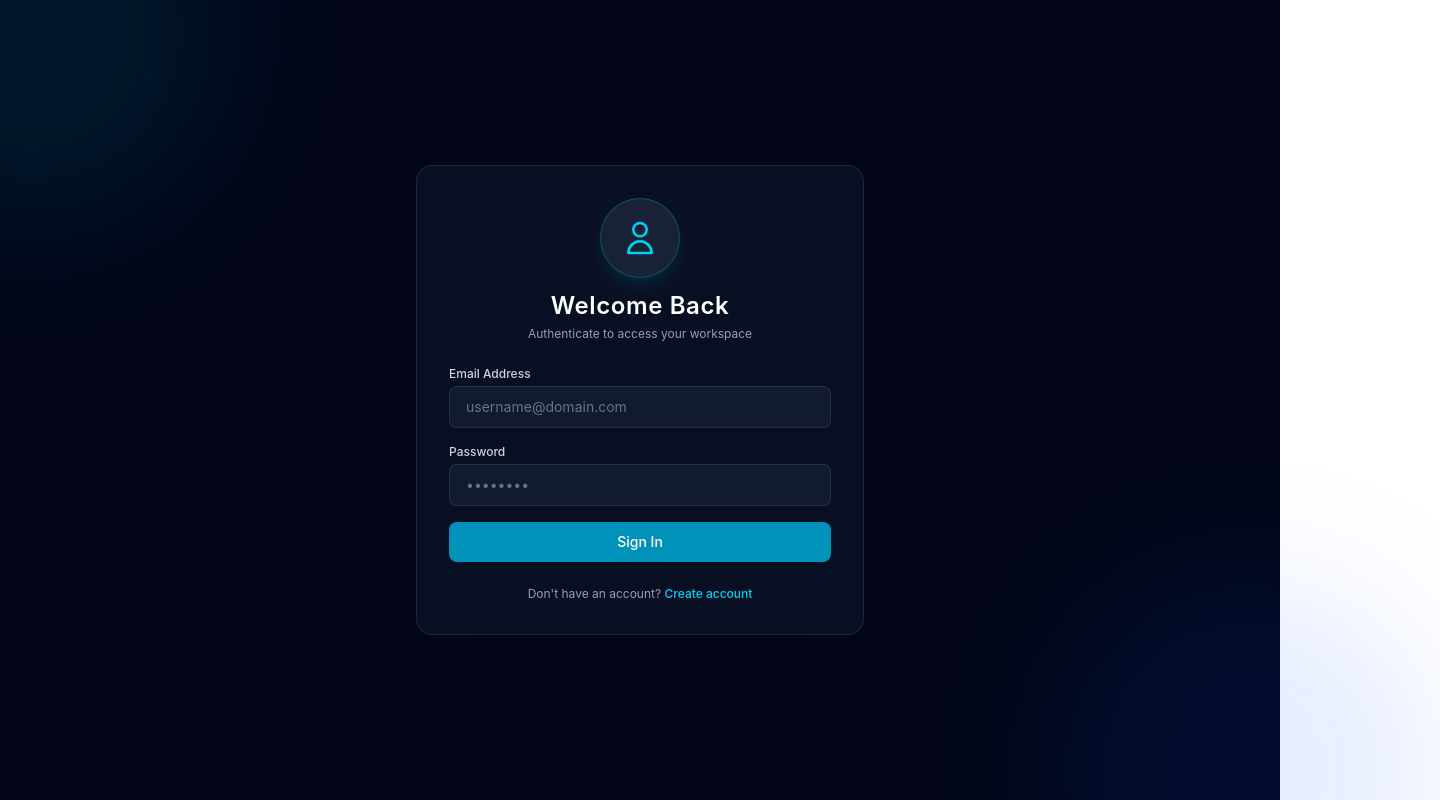
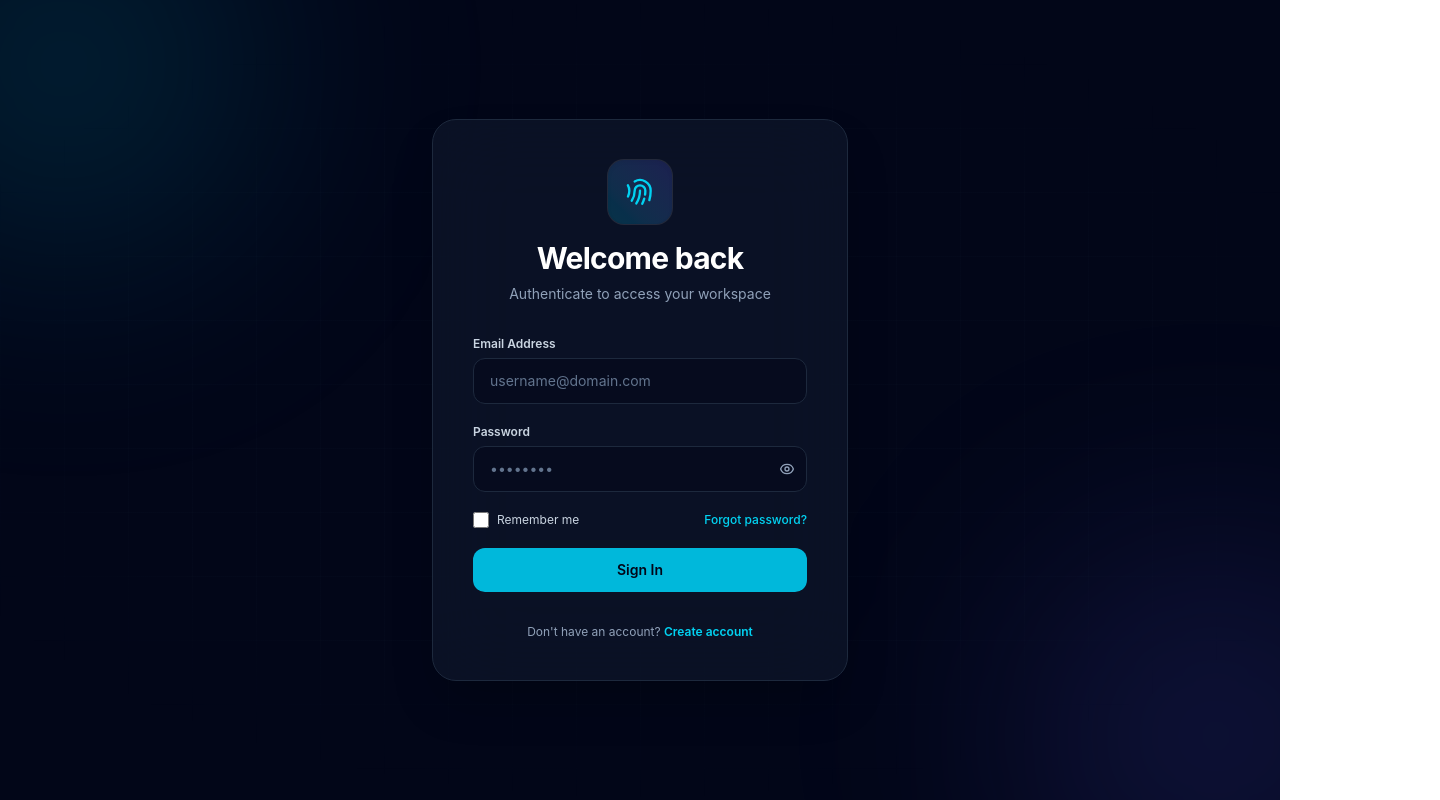
Before and after one commit to DAUD-01/Dawvix-OS, a React (Vite) app in the folder client/: page / in a window 1280 px wide. Shown: the top 800 px of the page, 1440 px wide, since content can reach past the window. Built offline with nearby package versions, Linux system fonts and the light colour scheme.

Commit message:
feat: enhance Login and Register components with password visibility toggle and remember me functionality

```diff
--- a/client/src/pages/Login.tsx
+++ b/client/src/pages/Login.tsx
@@ -6,6 +6,8 @@ import { useAuthStore } from "../stores/authStore";
 export default function Login() {
   const [email, setEmail] = useState("");
   const [password, setPassword] = useState("");
+  const [showPassword, setShowPassword] = useState(false);
+  const [rememberMe, setRememberMe] = useState(false);
   const [loading, setLoading] = useState(false);
   const [error, setError] = useState<string | null>(null);
 
@@ -22,7 +24,12 @@ export default function Login() {
 
       setToken(data.token);
       setUser(data.user);
+
+      if (rememberMe) {
         localStorage.setItem("token", data.token);
+      } else {
+        sessionStorage.setItem("token", data.token);
+      }
 
       // Redirect to desktop route automatically
       navigate("/desktop");
@@ -47,18 +54,21 @@ export default function Login() {
   };
 
   return (
-    <div className="relative flex min-h-screen w-full items-center justify-center bg-slate-950 font-sans antialiased selection:bg-cyan-500 selection:text-white">
-      {/* OS Background Subtle Glow FX */}
-      <div className="absolute -top-40 -left-40 h-96 w-96 rounded-full bg-cyan-500/10 blur-3xl" />
-      <div className="absolute -bottom-40 -right-40 h-96 w-96 rounded-full bg-blue-600/10 blur-3xl" />
+    <div className="relative flex min-h-screen w-full items-center justify-center overflow-hidden bg-slate-950 font-sans text-slate-100 antialiased selection:bg-cyan-500 selection:text-white">
+      {/* Background Radial Glows & Grid Pattern */}
+      <div className="absolute inset-0 bg-[linear-gradient(to_right,#1e293b15_1px,transparent_1px),linear-gradient(to_bottom,#1e293b15_1px,transparent_1px)] bg-[size:4rem_4rem] [mask-image:radial-gradient(ellipse_60%_50%_at_50%_50%,#000_70%,transparent_100%)]" />
+      <div className="pointer-events-none absolute -top-32 -left-32 h-96 w-96 rounded-full bg-cyan-500/15 blur-[120px]" />
+      <div className="pointer-events-none absolute -bottom-32 -right-32 h-96 w-96 rounded-full bg-indigo-500/15 blur-[120px]" />
 
-      {/* Glassmorphic Login Card */}
-      <div className="relative z-10 w-full max-w-md rounded-2xl border border-white/10 bg-slate-900/60 p-8 shadow-2xl backdrop-blur-xl transition-all">
-        {/* User / System Avatar */}
-        <div className="mb-6 flex flex-col items-center">
-          <div className="mb-3 flex h-20 w-20 items-center justify-center rounded-full border border-cyan-500/30 bg-slate-800/80 shadow-lg shadow-cyan-500/10">
+      {/* Main Container */}
+      <div className="relative z-10 w-full max-w-md px-4">
+        {/* Card */}
+        <div className="rounded-3xl border border-slate-800 bg-slate-900/70 p-8 shadow-2xl backdrop-blur-2xl transition-all sm:p-10">
+          {/* Avatar / System Header */}
+          <div className="mb-8 flex flex-col items-center text-center">
+            <div className="relative mb-4 flex h-16 w-16 items-center justify-center rounded-2xl bg-gradient-to-tr from-cyan-500/20 to-indigo-500/20 shadow-inner ring-1 ring-white/10">
               <svg
-              className="h-10 w-10 text-cyan-400"
+                className="h-8 w-8 text-cyan-400"
                 fill="none"
                 stroke="currentColor"
                 viewBox="0 0 24 24"
@@ -66,30 +76,40 @@ export default function Login() {
                 <path
                   strokeLinecap="round"
                   strokeLinejoin="round"
-                strokeWidth={1.5}
-                d="M16 7a4 4 0 11-8 0 4 4 0 018 0zM12 14a7 7 0 00-7 7h14a7 7 0 00-7-7z"
+                  strokeWidth={1.75}
+                  d="M12 11c0 3.517-1.009 6.799-2.753 9.571m-3.44-2.04l.054-.09A13.916 13.916 0 008 11a4 4 0 118 0c0 1.017-.07 2.019-.203 3m-2.118 6.844A21.88 21.88 0 0015.171 17m3.839 1.132c.645-2.266.99-4.659.99-7.132A8 8 0 008 4.07M3 15.364c.64-1.319 1-2.8 1-4.364 0-1.457-.39-2.823-1.07-4"
                 />
               </svg>
             </div>
-          <h1 className="text-2xl font-semibold tracking-wide text-white">
-            Welcome Back
+            <h1 className="text-2xl font-bold tracking-tight text-white sm:text-3xl">
+              Welcome back
             </h1>
-          <p className="mt-1 text-xs text-slate-400">
+            <p className="mt-2 text-sm text-slate-400">
               Authenticate to access your workspace
             </p>
           </div>
 
           {/* Error Notification */}
           {error && (
-          <div className="mb-4 rounded-lg border border-red-500/30 bg-red-500/10 p-3 text-center text-xs text-red-400">
-            {error}
+            <div className="mb-6 flex items-start gap-3 rounded-xl border border-red-500/20 bg-red-500/10 p-3.5 text-xs text-red-400">
+              <svg
+                className="mt-0.5 h-4 w-4 shrink-0 fill-current"
+                viewBox="0 0 20 20"
+              >
+                <path
+                  fillRule="evenodd"
+                  d="M10 18a8 8 0 100-16 8 8 0 000 16zM8.707 7.293a1 1 0 00-1.414 1.414L8.586 10l-1.293 1.293a1 1 0 101.414 1.414L10 11.414l1.293 1.293a1 1 0 001.414-1.414L11.414 10l1.293-1.293a1 1 0 00-1.414-1.414L10 8.586 8.707 7.293z"
+                  clipRule="evenodd"
+                />
+              </svg>
+              <span>{error}</span>
             </div>
           )}
 
           {/* Form */}
-        <form onSubmit={handleSubmit} className="space-y-4">
+          <form onSubmit={handleSubmit} className="space-y-5">
             <div>
-            <label className="mb-1 block text-xs font-medium text-slate-300">
+              <label className="mb-1.5 block text-xs font-semibold text-slate-300">
                 Email Address
               </label>
               <input
@@ -98,32 +118,98 @@ export default function Login() {
                 placeholder="username@domain.com"
                 value={email}
                 onChange={(e) => setEmail(e.target.value)}
-              className="w-full rounded-lg border border-slate-700/60 bg-slate-800/50 px-4 py-2.5 text-sm text-slate-100 placeholder-slate-500 transition focus:border-cyan-500 focus:bg-slate-800/80 focus:outline-none focus:ring-1 focus:ring-cyan-500"
+                className="w-full rounded-xl border border-slate-800 bg-slate-950/50 px-4 py-3 text-sm text-slate-100 placeholder-slate-500 transition duration-200 focus:border-cyan-500/80 focus:bg-slate-900 focus:outline-none focus:ring-4 focus:ring-cyan-500/10"
               />
             </div>
 
             <div>
-            <label className="mb-1 block text-xs font-medium text-slate-300">
+              <label className="mb-1.5 block text-xs font-semibold text-slate-300">
                 Password
               </label>
+              <div className="relative">
                 <input
-              type="password"
+                  type={showPassword ? "text" : "password"}
                   required
                   placeholder="••••••••"
                   value={password}
                   onChange={(e) => setPassword(e.target.value)}
-              className="w-full rounded-lg border border-slate-700/60 bg-slate-800/50 px-4 py-2.5 text-sm text-slate-100 placeholder-slate-500 transition focus:border-cyan-500 focus:bg-slate-800/80 focus:outline-none focus:ring-1 focus:ring-cyan-500"
+                  className="w-full rounded-xl border border-slate-800 bg-slate-950/50 px-4 py-3 pr-10 text-sm text-slate-100 placeholder-slate-500 transition duration-200 focus:border-cyan-500/80 focus:bg-slate-900 focus:outline-none focus:ring-4 focus:ring-cyan-500/10"
                 />
+                <button
+                  type="button"
+                  onClick={() => setShowPassword(!showPassword)}
+                  className="absolute right-3 top-1/2 -translate-y-1/2 text-slate-400 hover:text-slate-200 focus:outline-none"
+                >
+                  {showPassword ? (
+                    <svg
+                      className="h-4 w-4"
+                      fill="none"
+                      stroke="currentColor"
+                      viewBox="0 0 24 24"
+                    >
+                      <path
+                        strokeLinecap="round"
+                        strokeLinejoin="round"
+                        strokeWidth={2}
+                        d="M13.875 18.825A10.05 10.05 0 0112 19c-4.478 0-8.268-2.943-9.543-7a9.97 9.97 0 011.563-3.029m5.858-5.908a8.959 8.959 0 013.122-.863c4.478 0 8.268 2.943 9.543 7a10.025 10.025 0 01-4.132 5.411m-6.115-6.115a3 3 0 104.243 4.243M9.878 9.878l4.242 4.242M3 3l18 18"
+                      />
+                    </svg>
+                  ) : (
+                    <svg
+                      className="h-4 w-4"
+                      fill="none"
+                      stroke="currentColor"
+                      viewBox="0 0 24 24"
+                    >
+                      <path
+                        strokeLinecap="round"
+                        strokeLinejoin="round"
+                        strokeWidth={2}
+                        d="M15 12a3 3 0 11-6 0 3 3 0 016 0z"
+                      />
+                      <path
+                        strokeLinecap="round"
+                        strokeLinejoin="round"
+                        strokeWidth={2}
+                        d="M2.458 12C3.732 7.943 7.523 5 12 5c4.478 0 8.268 2.943 9.542 7-1.274 4.057-5.064 7-9.542 7-4.477 0-8.268-2.943-9.542-7z"
+                      />
+                    </svg>
+                  )}
+                </button>
+              </div>
             </div>
 
+            {/* Remember Me & Forgot Password Row */}
+            <div className="flex items-center justify-between text-xs">
+              <label className="flex cursor-pointer items-center gap-2 text-slate-300">
+                <input
+                  type="checkbox"
+                  checked={rememberMe}
+                  onChange={(e) => setRememberMe(e.target.checked)}
+                  className="h-4 w-4 rounded border-slate-700 bg-slate-950 text-cyan-500 focus:ring-cyan-500/20 focus:ring-offset-0"
+                />
+                Remember me
+              </label>
+              <Link
+                to="/forgot-password"
+                className="font-medium text-cyan-400 hover:text-cyan-300 hover:underline"
+              >
+                Forgot password?
+              </Link>
+            </div>
+
+            {/* Submit Button */}
             <button
               type="submit"
               disabled={loading}
-            className="mt-2 flex w-full items-center justify-center rounded-lg bg-cyan-600 px-4 py-2.5 text-sm font-medium text-white transition duration-200 hover:bg-cyan-500 focus:outline-none focus:ring-2 focus:ring-cyan-400 focus:ring-offset-2 focus:ring-offset-slate-900 disabled:opacity-50"
+              className="mt-2 flex w-full items-center justify-center rounded-xl bg-cyan-500 px-4 py-3 text-sm font-semibold text-slate-950 transition duration-200 hover:bg-cyan-400 focus:outline-none focus:ring-4 focus:ring-cyan-500/20 active:scale-[0.98] disabled:pointer-events-none disabled:opacity-50"
             >
               {loading ? (
                 <span className="flex items-center gap-2">
-                <svg className="h-4 w-4 animate-spin" viewBox="0 0 24 24">
+                  <svg
+                    className="h-4 w-4 animate-spin text-slate-950"
+                    viewBox="0 0 24 24"
+                  >
                     <circle
                       className="opacity-25"
                       cx="12"
@@ -148,16 +234,17 @@ export default function Login() {
           </form>
 
           {/* Footer Navigation */}
-        <div className="mt-6 text-center text-xs text-slate-400">
+          <div className="mt-8 text-center text-xs text-slate-400">
             Don't have an account?{" "}
             <Link
               to="/register"
-            className="font-medium text-cyan-400 hover:text-cyan-300 hover:underline"
+              className="font-semibold text-cyan-400 hover:text-cyan-300 hover:underline"
             >
               Create account
             </Link>
           </div>
         </div>
       </div>
+    </div>
   );
 }
--- a/client/src/pages/Register.tsx
+++ b/client/src/pages/Register.tsx
@@ -6,6 +6,8 @@ export default function Register() {
   const [username, setUsername] = useState("");
   const [email, setEmail] = useState("");
   const [password, setPassword] = useState("");
+  const [showPassword, setShowPassword] = useState(false);
+  const [agreeTerms, setAgreeTerms] = useState(false);
   const [loading, setLoading] = useState(false);
   const [error, setError] = useState<string | null>(null);
 
@@ -14,6 +16,12 @@ export default function Register() {
   const handleSubmit = async (e: React.FormEvent) => {
     e.preventDefault();
     setError(null);
+
+    if (!agreeTerms) {
+      setError("Please accept the terms and conditions to proceed.");
+      return;
+    }
+
     setLoading(true);
 
     try {
@@ -37,18 +45,21 @@ export default function Register() {
   };
 
   return (
-    <div className="relative flex min-h-screen w-full items-center justify-center bg-slate-950 font-sans antialiased selection:bg-cyan-500 selection:text-white">
-      {/* Ambient Lighting FX */}
-      <div className="absolute -top-40 -right-40 h-96 w-96 rounded-full bg-cyan-500/10 blur-3xl" />
-      <div className="absolute -bottom-40 -left-40 h-96 w-96 rounded-full bg-blue-600/10 blur-3xl" />
+    <div className="relative flex min-h-screen w-full items-center justify-center overflow-hidden bg-slate-950 font-sans text-slate-100 antialiased selection:bg-cyan-500 selection:text-white">
+      {/* Background Radial Glows & Grid Pattern */}
+      <div className="absolute inset-0 bg-[linear-gradient(to_right,#1e293b15_1px,transparent_1px),linear-gradient(to_bottom,#1e293b15_1px,transparent_1px)] bg-[size:4rem_4rem] [mask-image:radial-gradient(ellipse_60%_50%_at_50%_50%,#000_70%,transparent_100%)]" />
+      <div className="pointer-events-none absolute -top-32 -right-32 h-96 w-96 rounded-full bg-cyan-500/15 blur-[120px]" />
+      <div className="pointer-events-none absolute -bottom-32 -left-32 h-96 w-96 rounded-full bg-indigo-500/15 blur-[120px]" />
 
-      {/* Glassmorphic Registration Card */}
-      <div className="relative z-10 w-full max-w-md rounded-2xl border border-white/10 bg-slate-900/60 p-8 shadow-2xl backdrop-blur-xl transition-all">
-        {/* System Icon & Title */}
-        <div className="mb-6 flex flex-col items-center">
-          <div className="mb-3 flex h-20 w-20 items-center justify-center rounded-full border border-cyan-500/30 bg-slate-800/80 shadow-lg shadow-cyan-500/10">
+      {/* Main Container */}
+      <div className="relative z-10 w-full max-w-md px-4">
+        {/* Card */}
+        <div className="rounded-3xl border border-slate-800 bg-slate-900/70 p-8 shadow-2xl backdrop-blur-2xl transition-all sm:p-10">
+          {/* Header */}
+          <div className="mb-8 flex flex-col items-center text-center">
+            <div className="relative mb-4 flex h-16 w-16 items-center justify-center rounded-2xl bg-gradient-to-tr from-cyan-500/20 to-indigo-500/20 shadow-inner ring-1 ring-white/10">
               <svg
-              className="h-10 w-10 text-cyan-400"
+                className="h-8 w-8 text-cyan-400"
                 fill="none"
                 stroke="currentColor"
                 viewBox="0 0 24 24"
@@ -56,30 +67,40 @@ export default function Register() {
                 <path
                   strokeLinecap="round"
                   strokeLinejoin="round"
-                strokeWidth={1.5}
+                  strokeWidth={1.75}
                   d="M18 9v3m0 0v3m0-3h3m-3 0h-3m-2-5a4 4 0 11-8 0 4 4 0 018 0zM3 20a6 6 0 0112 0v1H3v-1z"
                 />
               </svg>
             </div>
-          <h1 className="text-2xl font-semibold tracking-wide text-white">
+            <h1 className="text-2xl font-bold tracking-tight text-white sm:text-3xl">
               Create Profile
             </h1>
-          <p className="mt-1 text-xs text-slate-400">
-            Set up your user account to access the system
+            <p className="mt-2 text-sm text-slate-400">
+              Set up your account to access the workspace
             </p>
           </div>
 
-        {/* Inline Error Display */}
+          {/* Inline Error Notification */}
           {error && (
-          <div className="mb-4 rounded-lg border border-red-500/30 bg-red-500/10 p-3 text-center text-xs text-red-400">
-            {error}
+            <div className="mb-6 flex items-start gap-3 rounded-xl border border-red-500/20 bg-red-500/10 p-3.5 text-xs text-red-400">
+              <svg
+                className="mt-0.5 h-4 w-4 shrink-0 fill-current"
+                viewBox="0 0 20 20"
+              >
+                <path
+                  fillRule="evenodd"
+                  d="M10 18a8 8 0 100-16 8 8 0 000 16zM8.707 7.293a1 1 0 00-1.414 1.414L8.586 10l-1.293 1.293a1 1 0 101.414 1.414L10 11.414l1.293 1.293a1 1 0 001.414-1.414L11.414 10l1.293-1.293a1 1 0 00-1.414-1.414L10 8.586 8.707 7.293z"
+                  clipRule="evenodd"
+                />
+              </svg>
+              <span>{error}</span>
             </div>
           )}
 
-        {/* Form Fields */}
+          {/* Form */}
           <form onSubmit={handleSubmit} className="space-y-4">
             <div>
-            <label className="mb-1 block text-xs font-medium text-slate-300">
+              <label className="mb-1.5 block text-xs font-semibold text-slate-300">
                 Username
               </label>
               <input
@@ -88,46 +109,111 @@ export default function Register() {
                 placeholder="dawood"
                 value={username}
                 onChange={(e) => setUsername(e.target.value)}
-              className="w-full rounded-lg border border-slate-700/60 bg-slate-800/50 px-4 py-2.5 text-sm text-slate-100 placeholder-slate-500 transition focus:border-cyan-500 focus:bg-slate-800/80 focus:outline-none focus:ring-1 focus:ring-cyan-500"
+                className="w-full rounded-xl border border-slate-800 bg-slate-950/50 px-4 py-3 text-sm text-slate-100 placeholder-slate-500 transition duration-200 focus:border-cyan-500/80 focus:bg-slate-900 focus:outline-none focus:ring-4 focus:ring-cyan-500/10"
               />
             </div>
 
             <div>
-            <label className="mb-1 block text-xs font-medium text-slate-300">
+              <label className="mb-1.5 block text-xs font-semibold text-slate-300">
                 Email Address
               </label>
               <input
                 type="email"
                 required
-              placeholder="user@dw-os.local"
+                placeholder="user@domain.com"
                 value={email}
                 onChange={(e) => setEmail(e.target.value)}
-              className="w-full rounded-lg border border-slate-700/60 bg-slate-800/50 px-4 py-2.5 text-sm text-slate-100 placeholder-slate-500 transition focus:border-cyan-500 focus:bg-slate-800/80 focus:outline-none focus:ring-1 focus:ring-cyan-500"
+                className="w-full rounded-xl border border-slate-800 bg-slate-950/50 px-4 py-3 text-sm text-slate-100 placeholder-slate-500 transition duration-200 focus:border-cyan-500/80 focus:bg-slate-900 focus:outline-none focus:ring-4 focus:ring-cyan-500/10"
               />
             </div>
 
             <div>
-            <label className="mb-1 block text-xs font-medium text-slate-300">
+              <label className="mb-1.5 block text-xs font-semibold text-slate-300">
                 Password
               </label>
+              <div className="relative">
                 <input
-              type="password"
+                  type={showPassword ? "text" : "password"}
                   required
                   placeholder="••••••••"
                   value={password}
                   onChange={(e) => setPassword(e.target.value)}
-              className="w-full rounded-lg border border-slate-700/60 bg-slate-800/50 px-4 py-2.5 text-sm text-slate-100 placeholder-slate-500 transition focus:border-cyan-500 focus:bg-slate-800/80 focus:outline-none focus:ring-1 focus:ring-cyan-500"
+                  className="w-full rounded-xl border border-slate-800 bg-slate-950/50 px-4 py-3 pr-10 text-sm text-slate-100 placeholder-slate-500 transition duration-200 focus:border-cyan-500/80 focus:bg-slate-900 focus:outline-none focus:ring-4 focus:ring-cyan-500/10"
                 />
+                <button
+                  type="button"
+                  onClick={() => setShowPassword(!showPassword)}
+                  className="absolute right-3 top-1/2 -translate-y-1/2 text-slate-400 hover:text-slate-200 focus:outline-none"
+                >
+                  {showPassword ? (
+                    <svg
+                      className="h-4 w-4"
+                      fill="none"
+                      stroke="currentColor"
+                      viewBox="0 0 24 24"
+                    >
+                      <path
+                        strokeLinecap="round"
+                        strokeLinejoin="round"
+                        strokeWidth={2}
+                        d="M13.875 18.825A10.05 10.05 0 0112 19c-4.478 0-8.268-2.943-9.543-7a9.97 9.97 0 011.563-3.029m5.858-5.908a8.959 8.959 0 013.122-.863c4.478 0 8.268 2.943 9.543 7a10.025 10.025 0 01-4.132 5.411m-6.115-6.115a3 3 0 104.243 4.243M9.878 9.878l4.242 4.242M3 3l18 18"
+                      />
+                    </svg>
+                  ) : (
+                    <svg
+                      className="h-4 w-4"
+                      fill="none"
+                      stroke="currentColor"
+                      viewBox="0 0 24 24"
+                    >
+                      <path
+                        strokeLinecap="round"
+                        strokeLinejoin="round"
+                        strokeWidth={2}
+                        d="M15 12a3 3 0 11-6 0 3 3 0 016 0z"
+                      />
+                      <path
+                        strokeLinecap="round"
+                        strokeLinejoin="round"
+                        strokeWidth={2}
+                        d="M2.458 12C3.732 7.943 7.523 5 12 5c4.478 0 8.268 2.943 9.542 7-1.274 4.057-5.064 7-9.542 7-4.477 0-8.268-2.943-9.542-7z"
+                      />
+                    </svg>
+                  )}
+                </button>
+              </div>
             </div>
 
+            {/* Terms and Conditions Checkbox */}
+            <div className="pt-1">
+              <label className="flex cursor-pointer items-center gap-2 text-xs text-slate-300">
+                <input
+                  type="checkbox"
+                  checked={agreeTerms}
+                  onChange={(e) => setAgreeTerms(e.target.checked)}
+                  className="h-4 w-4 rounded border-slate-700 bg-slate-950 text-cyan-500 focus:ring-cyan-500/20 focus:ring-offset-0"
+                />
+                <span>
+                  I agree to the{" "}
+                  <a href="#" className="text-cyan-400 hover:underline">
+                    Terms of Service
+                  </a>
+                </span>
+              </label>
+            </div>
+
+            {/* Submit Button */}
             <button
               type="submit"
               disabled={loading}
-            className="mt-2 flex w-full items-center justify-center rounded-lg bg-cyan-600 px-4 py-2.5 text-sm font-medium text-white transition duration-200 hover:bg-cyan-500 focus:outline-none focus:ring-2 focus:ring-cyan-400 focus:ring-offset-2 focus:ring-offset-slate-900 disabled:opacity-50"
+              className="mt-2 flex w-full items-center justify-center rounded-xl bg-cyan-500 px-4 py-3 text-sm font-semibold text-slate-950 transition duration-200 hover:bg-cyan-400 focus:outline-none focus:ring-4 focus:ring-cyan-500/20 active:scale-[0.98] disabled:pointer-events-none disabled:opacity-50"
             >
               {loading ? (
                 <span className="flex items-center gap-2">
-                <svg className="h-4 w-4 animate-spin" viewBox="0 0 24 24">
+                  <svg
+                    className="h-4 w-4 animate-spin text-slate-950"
+                    viewBox="0 0 24 24"
+                  >
                     <circle
                       className="opacity-25"
                       cx="12"
@@ -151,17 +237,18 @@ export default function Register() {
             </button>
           </form>
 
-        {/* Redirect Option */}
-        <div className="mt-6 text-center text-xs text-slate-400">
+          {/* Footer Navigation */}
+          <div className="mt-8 text-center text-xs text-slate-400">
             Already have an account?{" "}
             <Link
               to="/"
-            className="font-medium text-cyan-400 hover:text-cyan-300 hover:underline"
+              className="font-semibold text-cyan-400 hover:text-cyan-300 hover:underline"
             >
               Sign in
             </Link>
           </div>
         </div>
       </div>
+    </div>
   );
 }
```
Lines whose indentation alone changed are shown as unchanged.
